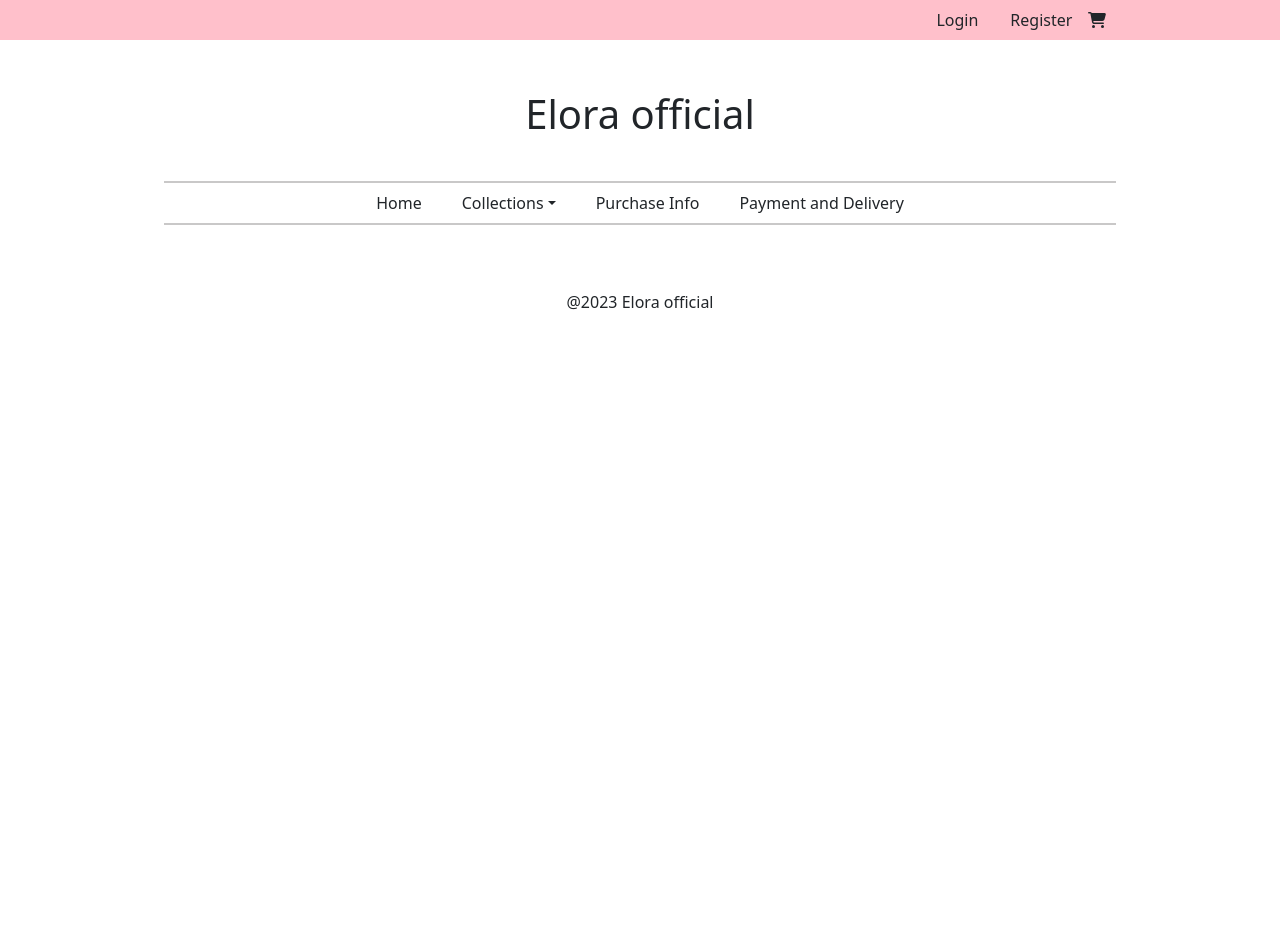
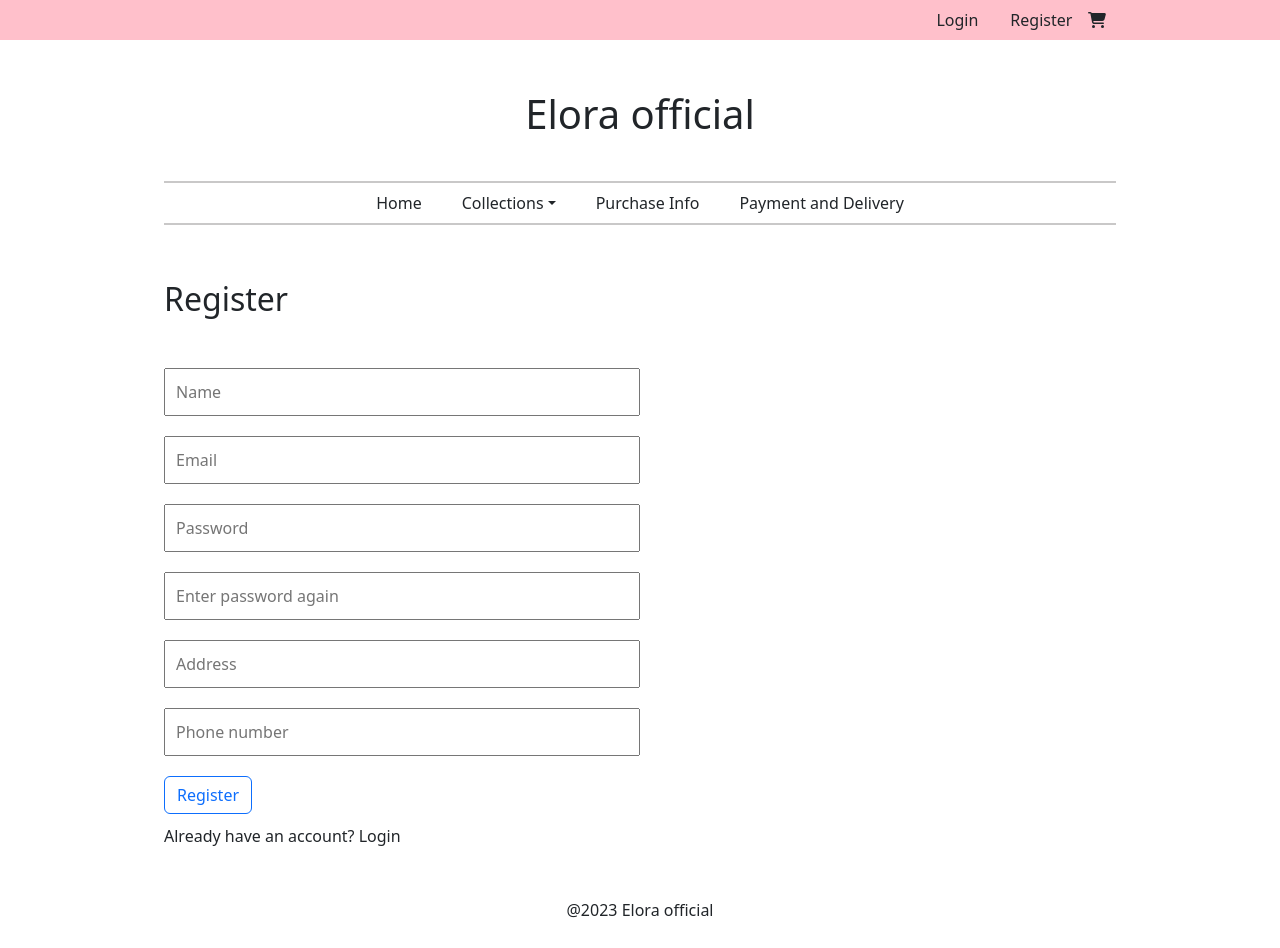
Before and after one commit to sherryylin0719/online-shop-FE, a React (Create React App) app: page /online-shop-FE/register in a window 1280 px wide. Before the commit the page ends 800 px from the top, so only its background shows below. Built offline with nearby package versions, Linux system fonts and the light colour scheme; no server answers.

Commit message:
feat: add loginPage & registerPage

```diff
--- a/src/App.jsx
+++ b/src/App.jsx
@@ -5,6 +5,7 @@ import Header from './components/Header/Header'
 import Main from './components/Main/Main'
 import Footer from './components/Footer/Footer'
 import LoginPage from './pages/AuthPage/LoginPage'
+import RegisterPage from './pages/AuthPage/RegisterPage'
 import CollectionPage from './pages/Collection/CollectionPage'
 import ProductPage from './pages/Product/ProductPage'
 import CartPage from './pages/Cart/CartPage'
@@ -24,6 +25,7 @@ function App () {
             <Main>
               <Routes>
                 <Route path='/cart' element={<CartPage/>}/>
+                <Route path='/register' element={<RegisterPage/>}/>
                 <Route path='/login' element={<LoginPage/>}/>
                 <Route path='/collections/:category/:productId' element={<ProductPage/>}></Route>
                 <Route path='/collections/:category' element={<CollectionPage/>}/>
--- /dev/null
+++ b/src/pages/AuthPage/Auth.module.css
@@ -0,0 +1,35 @@
+.labelHidden {
+  display: none;
+}
+
+.title {
+  margin-bottom: 40px;
+}
+
+.loginForm, .registerForm {
+  display: flex;
+  flex-direction: column;
+  align-items: flex-start;
+  margin: 20px;
+}
+
+.loginInput, .registerInput {
+  width: 50%;
+  padding: 10px;
+  margin: 10px 0;
+  min-width: 400px
+}
+
+.logInBtn, .registerBtn {
+  margin: 10px 0;
+}
+
+.registerLink:hover, .loginLink:hover {
+  color: blue;
+}
+
+@media screen and (max-width: 768px) {
+  .loginInput, .registerInput {
+    width: 100%;
+  }
+}
--- a/src/pages/AuthPage/LoginPage.jsx
+++ b/src/pages/AuthPage/LoginPage.jsx
@@ -1,15 +1,24 @@
+import { Link } from 'react-router-dom'
+import styles from './Auth.module.css'
+
 function LoginPage () {
   return (
     <div className="formWrapper">
       <div className="customerLoginForm">
-        <form action="">
+        <form action="" className={`${styles.loginForm}`}>
           <div>
-            <h1 className="title">Login</h1>
+            <h2 className={`${styles.title}`}>Login</h2>
           </div>
-          <label htmlFor="email" className="labelHidden">Email</label>
-          <input type="email" name="email" id="email" placeholder="Email" className="input" required/>
-          <label htmlFor="password" className="labelHidden">Password</label>
-          <input type="password" name="password" id="password" placeholder="Password" className="input" required/>
+          <label htmlFor="email" className={`${styles.labelHidden}`}>Email</label>
+          <input type="email" name="email" id="email" placeholder="Email" className={`${styles.loginInput}`} required/>
+          <label htmlFor="password" className={`${styles.labelHidden}`}>Password</label>
+          <input type="password" name="password" id="password" placeholder="Password" className={`${styles.loginInput}`} required/>
+          <button type='submit' className={`btn btn-outline-primary ${styles.logInBtn}`}>
+            <span>Login</span>
+          </button>
+          <Link to="/register">
+            <span className={`${styles.registerLink}`}>  Doesn't have an account? Register</span>
+          </Link>
         </form>
       </div>
     </div>
--- /dev/null
+++ b/src/pages/AuthPage/RegisterPage.jsx
@@ -0,0 +1,36 @@
+import { Link } from 'react-router-dom'
+import styles from './Auth.module.css'
+
+function RegisterPage () {
+  return (
+    <div className="formWrapper">
+      <div className="customerRegisterForm">
+        <form action="" className={`${styles.registerForm}`}>
+          <div>
+            <h2 className={`${styles.title}`}>Register</h2>
+          </div>
+          <label htmlFor="name" className={`${styles.labelHidden}`}>Name</label>
+          <input type="text" name="name" id="name" placeholder="Name" className={`${styles.registerInput}`} required/>
+          <label htmlFor="email" className={`${styles.labelHidden}`}>Email</label>
+          <input type="email" name="email" id="email" placeholder="Email" className={`${styles.registerInput}`} required/>
+          <label htmlFor="password" className={`${styles.labelHidden}`}>Password</label>
+          <input type="password" name="password" id="password" placeholder="Password" className={`${styles.registerInput}`} required/>
+          <label htmlFor="passwordCheck" className={`${styles.labelHidden}`}>PasswordCheck</label>
+          <input type="password" name="passwordCheck" id="passwordCheck" placeholder="Enter password again" className={`${styles.registerInput}`} required/>
+          <label htmlFor="address" className={`${styles.labelHidden}`}>Address</label>
+          <input type="text" name="address" id="address" placeholder="Address" className={`${styles.registerInput}`} required/>
+          <label htmlFor="phone" className={`${styles.labelHidden}`}>Phone</label>
+          <input type="text" name="phone" id="phone" placeholder="Phone number" className={`${styles.registerInput}`} required/>
+          <button type='submit' className={`btn btn-outline-primary ${styles.registerBtn}`}>
+            <span>Register</span>
+          </button>
+          <Link to="/login">
+            <span className={`${styles.loginLink}`}>  Already have an account? Login</span>
+          </Link>
+        </form>
+      </div>
+    </div>
+  )
+}
+
+export default RegisterPage
--- a/src/pages/Cart/CartPage.jsx
+++ b/src/pages/Cart/CartPage.jsx
@@ -17,7 +17,7 @@ function CartPage () {
     <div className={`${styles.cartWrapper}`}>
       <div className='cartContainer'>
         <div className='cartHeader'>
-          <h1>Cart</h1>
+          <h2>Cart</h2>
         </div>
         <div className='cartContent'>
           <div className='cartItems'>
```
